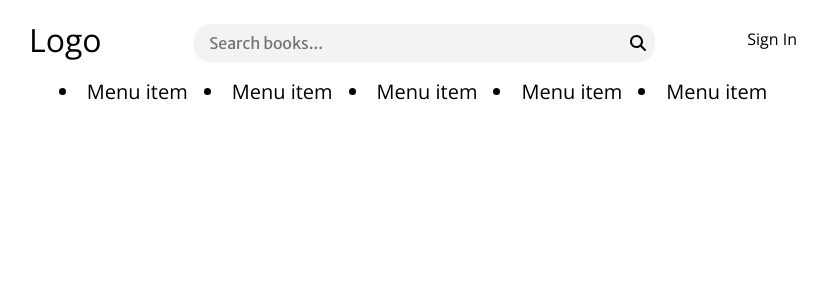
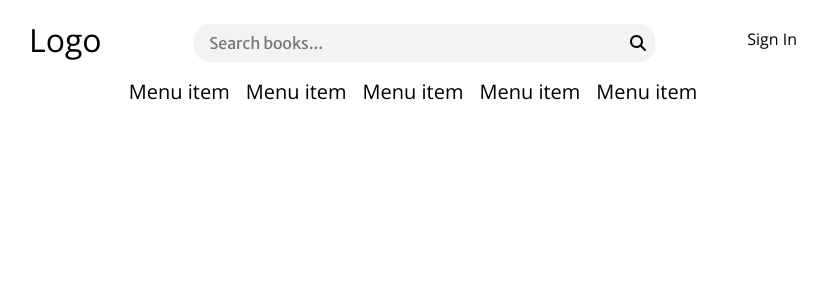
Before and after one commit to Dreamheart92/novel-journeys, a React (Vite) app: page / in a window 1280 px wide. Shown: the top 300 px of the page, without its empty margins (227-1054 px from the left). Built offline with nearby package versions, Linux system fonts and the light colour scheme.

Commit message:
added list-style none to li tag

```diff
--- a/src/index.css
+++ b/src/index.css
@@ -57,7 +57,7 @@ a {
     color: inherit;
 }
 
-ul {
+li {
     list-style: none;
 }
 
```
